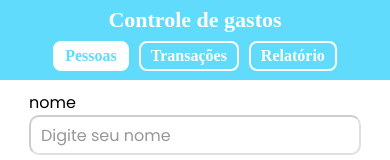
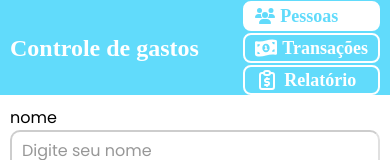
Before and after one commit to gaesyeah/expenses-control-front, a React (Vite) app: page / in a window 390 px wide. Shown: the top 160 px of the page. Built offline with nearby package versions, Linux system fonts and the light colour scheme; no server answers.

Commit message:
feat: add responsive mobile

```diff
--- a/src/components/Header.component.tsx
+++ b/src/components/Header.component.tsx
@@ -2,7 +2,7 @@ import styled from "styled-components";
 import { routes } from "../routes/routes.route";
 import NavigationButton from "./buttons/NavigationButton.component";
 
-const HEADER_HEIGHT = "80px";
+const HEADER_HEIGHT = "95px";
 
 export default function Header() {
   return (
@@ -24,7 +24,7 @@ const SCHeader = styled.header`
   height: ${HEADER_HEIGHT};
   background-color: ${({ theme }) => theme.colors.background.main};
   color: ${({ theme }) => theme.colors.font.white};
-  font-size: 22px;
+  font-size: 24px;
   font-weight: 700;
   position: fixed;
   top: 0;
@@ -34,11 +34,22 @@ const SCHeader = styled.header`
   justify-content: center;
   flex-direction: column;
   gap: 10px;
+
+  @media (max-width: ${({ theme }) => theme.breakpoints.mobile}) {
+    flex-direction: row;
+    justify-content: space-between;
+    padding: 10px;
+  }
 `;
 const SCHeaderNavigation = styled.div`
   display: flex;
   justify-content: center;
   gap: 10px;
+
+  @media (max-width: ${({ theme }) => theme.breakpoints.mobile}) {
+    flex-direction: column;
+    gap: 2px;
+  }
 `;
 const SCHeaderSpacer = styled.div`
   height: ${HEADER_HEIGHT};
--- a/src/components/buttons/NavigationButton.component.tsx
+++ b/src/components/buttons/NavigationButton.component.tsx
@@ -8,7 +8,7 @@ type NavigationButtonProps = Readonly<
 >;
 
 export default function NavigationButton({
-  route: { label, path },
+  route: { label, path, icon },
   ...rest
 }: NavigationButtonProps) {
   const navigate = useNavigate();
@@ -22,6 +22,7 @@ export default function NavigationButton({
       $pathname={pathname}
       onClick={() => navigate(path)}
     >
+      {icon}
       {label}
     </SCNavigationButton>
   );
@@ -31,11 +32,14 @@ const SCNavigationButton = styled.button<{
   $path: string;
   $pathname: string;
 }>`
+  display: flex;
+  align-items: center;
+  gap: 5px;
   height: 30px;
   border-radius: 8px;
   padding-left: 10px;
   padding-right: 10px;
-  font-size: 16px;
+  font-size: 18px;
   font-weight: 600;
   ${({
     $path,
--- a/src/constants/queryKeys.ts
+++ b/src/constants/queryKeys.ts
@@ -0,0 +1,5 @@
+export const QUERY_KEYS = {
+  persons: "persons",
+  transactions: "transactions",
+  totals: "totals",
+};
--- a/src/pages/Persons.page.tsx
+++ b/src/pages/Persons.page.tsx
@@ -12,8 +12,7 @@ import SubmitButton from "../components/buttons/SubmitButton.component";
 import Table from "../components/Table.component";
 import CircularButton from "../components/buttons/CircularButton.component";
 import { FaRegTrashCan } from "react-icons/fa6";
-
-const queryKey: string[] = ["persons"];
+import { QUERY_KEYS } from "../constants/queryKeys";
 
 const initialPersonDTO: PersonDTO = { name: "", age: 0 };
 
@@ -21,7 +20,7 @@ export default function PersonsPage() {
   const stateOnForm = useStateOnForm<PersonDTO>(initialPersonDTO);
 
   const { data: persons, isLoading: isLoadingPersons } = useQuery({
-    queryKey,
+    queryKey: [QUERY_KEYS.persons],
     queryFn: PersonService.readAll,
   });
 
@@ -31,7 +30,7 @@ export default function PersonsPage() {
     mutationFn: (dto: PersonDTO) => PersonService.create(dto),
     onSuccess: () => {
       stateOnForm.setData(initialPersonDTO);
-      client.invalidateQueries({ queryKey });
+      client.invalidateQueries({ queryKey: [QUERY_KEYS.persons] });
       toast.success("Pessoa criada com sucesso!");
     },
     onError: (error) => {
@@ -48,7 +47,9 @@ export default function PersonsPage() {
   const { mutate: deletePerson, isPending: isDeletingPerson } = useMutation({
     mutationFn: (id: string) => PersonService.delete(id),
     onSuccess: () => {
-      client.invalidateQueries({ queryKey });
+      client.invalidateQueries({
+        queryKey: [QUERY_KEYS.persons, QUERY_KEYS.transactions],
+      });
       toast.success("Pessoa apagada com sucesso!");
     },
     onError: (error) => {
@@ -111,9 +112,10 @@ export default function PersonsPage() {
 }
 
 const SCForm = styled.form`
-  padding-left: 30px;
-  padding-right: 30px;
-  width: 430px;
+  padding-left: 10px;
+  padding-right: 10px;
+  max-width: 430px;
+  width: 100%;
   display: flex;
   flex-direction: column;
   gap: 15px;
--- a/src/routes/routes.route.tsx
+++ b/src/routes/routes.route.tsx
@@ -3,16 +3,30 @@ import PersonsPage from "../pages/Persons.page";
 import TransactionsPage from "../pages/Transactions.page";
 import Layout from "../Layout";
 import TotalsPage from "../pages/Totals.page";
+import type { ReactNode } from "react";
+import { FaMoneyBill1Wave, FaUsers } from "react-icons/fa6";
+import { TbReportMoney } from "react-icons/tb";
 
 export const routes = {
-  persons: { path: "/", label: "Pessoas", element: <PersonsPage /> },
+  persons: {
+    path: "/",
+    label: "Pessoas",
+    element: <PersonsPage />,
+    icon: <FaUsers size={20} />,
+  },
   transactions: {
     path: "/transactions",
     label: "Transações",
     element: <TransactionsPage />,
+    icon: <FaMoneyBill1Wave size={22} />,
   },
-  totals: { path: "/totals", label: "Relatório", element: <TotalsPage /> },
-} satisfies Record<string, RouteObject & { label: string }>;
+  totals: {
+    path: "/totals",
+    label: "Relatório",
+    element: <TotalsPage />,
+    icon: <TbReportMoney size={24} />,
+  },
+} satisfies Record<string, RouteObject & { label: string; icon: ReactNode }>;
 
 export const router = createBrowserRouter([
   {
--- a/src/styles/Theme.theme.ts
+++ b/src/styles/Theme.theme.ts
@@ -15,6 +15,9 @@ export const theme = {
     Poppins: '"Poppins", sans-serif',
     Rubik: '"Rubik", sans-serif',
   },
+  breakpoints: {
+    mobile: "576px",
+  },
 };
 
 export type Theme = typeof theme;
```
